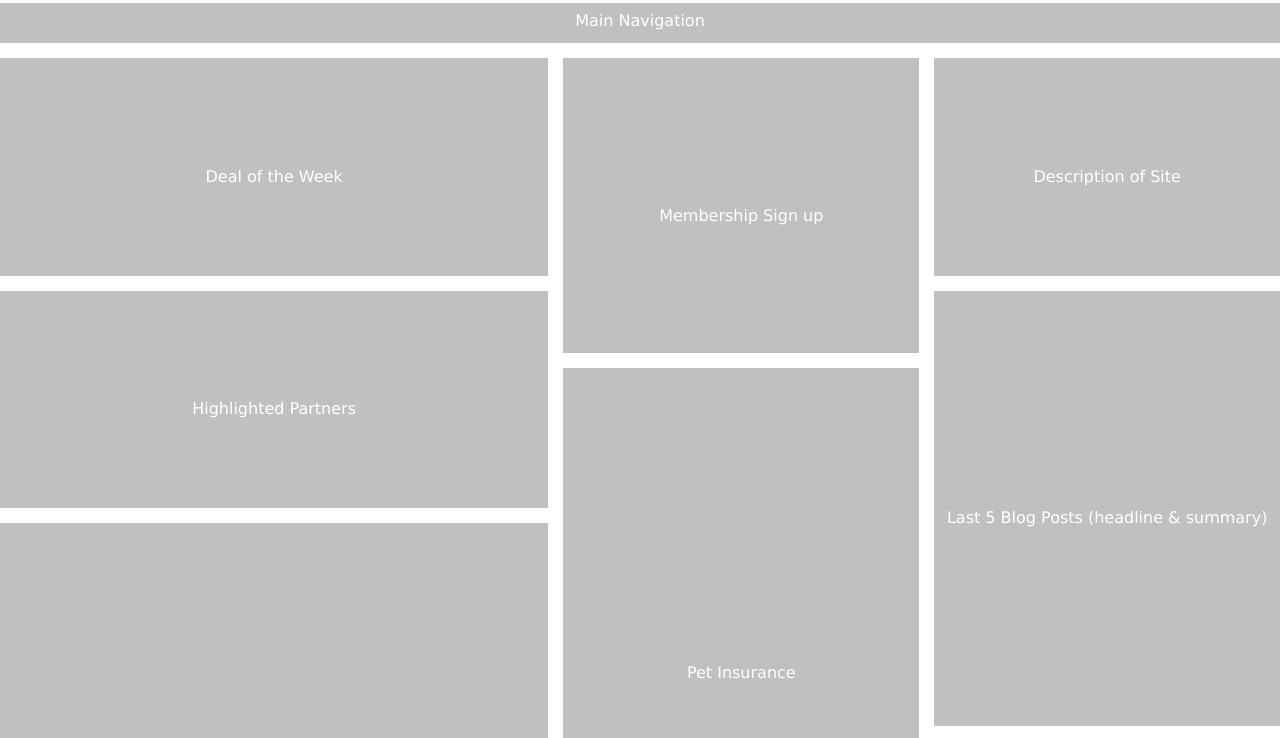
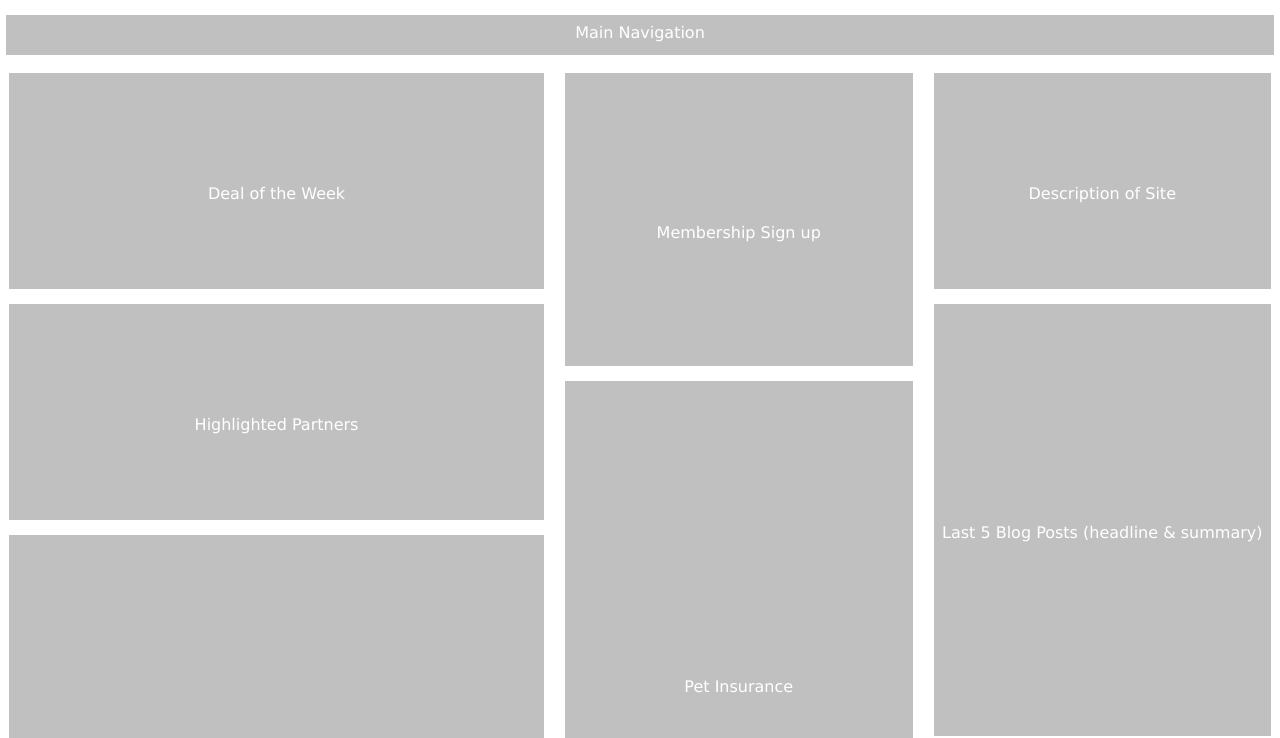
Before and after one commit to Oleksandr1296/HTML-CSS, a plain HTML site: page index.html in a window 1280 px wide. Shown: the part 72-810 px from the top of the page. Drawn offline with Linux system fonts and the light colour scheme.

Commit message:
Update main.css

```diff
--- a/main.css
+++ b/main.css
@@ -1,6 +1,6 @@
 * {
 	padding:0px;
-	margin: 0px;
+	margin: 3px;
 }
 div{
 	background: silver;
```
